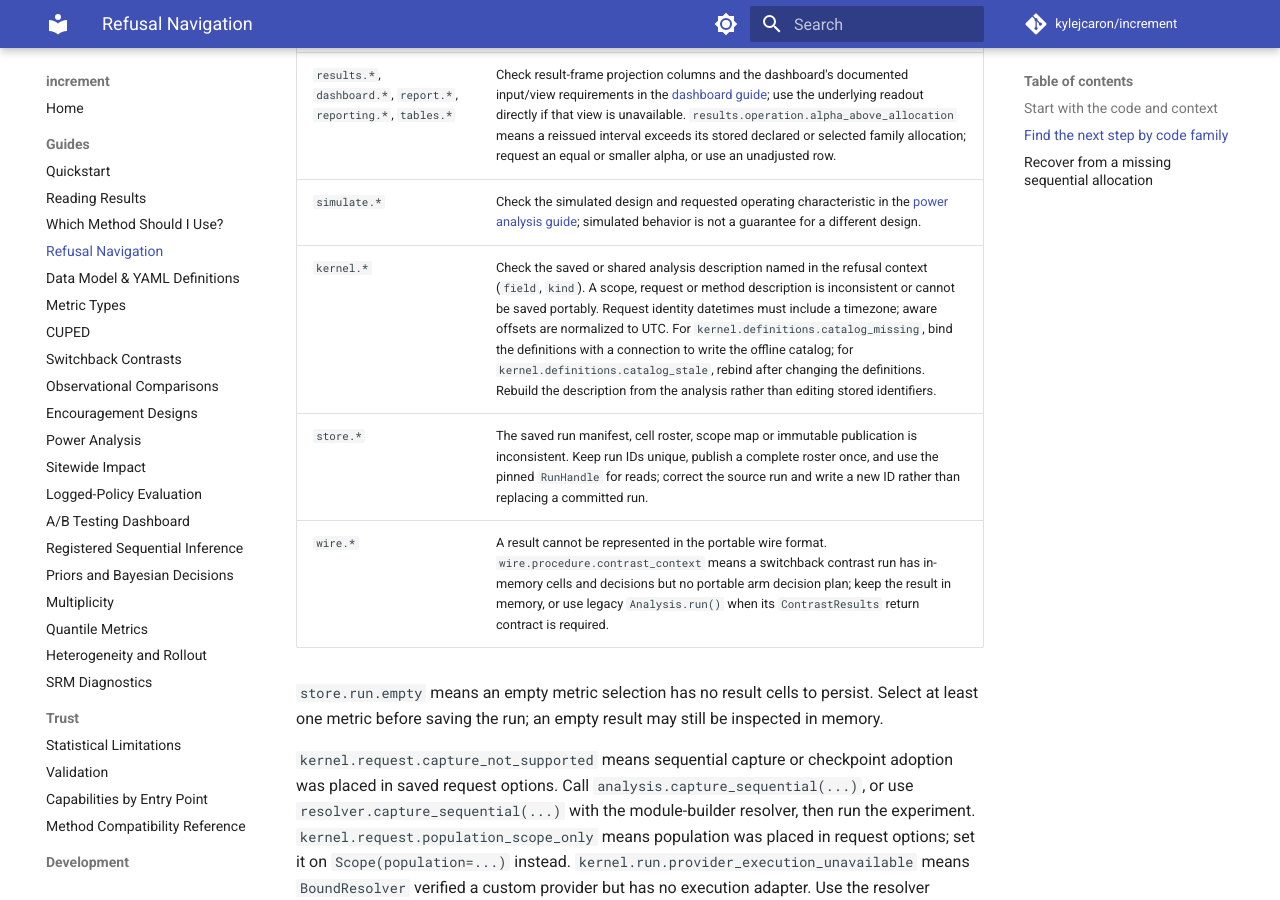
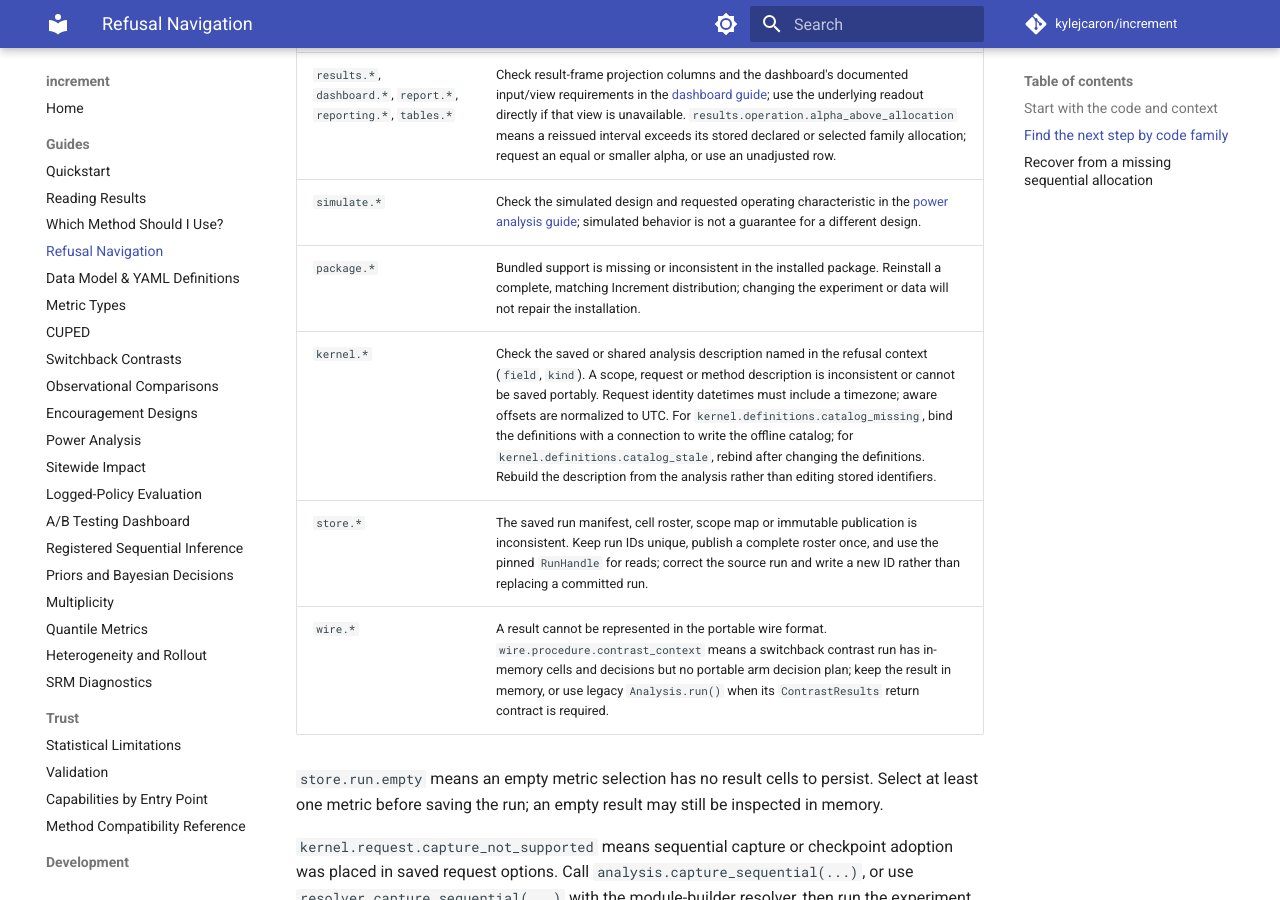
Before and after one commit to kylejcaron/increment, an MkDocs documentation site: the page built from docs/guides/refusals.md, in a window 1280 px wide and 900 px high, scrolled down 1800 px. Built offline with MkDocs 1.6.1 and Material for MkDocs 9.7.7, drawn with Linux system fonts in a browser that asks for light colours; comment, search, counter and statistics services are not loaded.

Commit message:
Keep operation compiler inputs and recovery guidance current

```diff
--- a/docs/guides/refusals.md
+++ b/docs/guides/refusals.md
@@ -35,6 +35,7 @@
 | `cate.*`, `logged_policy.*` | Check identification and support assumptions in [heterogeneity](heterogeneity-and-rollout.md) or [logged policies](logged-policy.md); select a supported estimand rather than weakening a validity gate. |
 | `results.*`, `dashboard.*`, `report.*`, `reporting.*`, `tables.*` | Check result-frame projection columns and the dashboard's documented input/view requirements in the [dashboard guide](dashboard.md); use the underlying readout directly if that view is unavailable. `results.operation.alpha_above_allocation` means a reissued interval exceeds its stored declared or selected family allocation; request an equal or smaller alpha, or use an unadjusted row. |
 | `simulate.*` | Check the simulated design and requested operating characteristic in the [power analysis guide](power-analysis.md); simulated behavior is not a guarantee for a different design. |
+| `package.*` | Bundled support is missing or inconsistent in the installed package. Reinstall a complete, matching Increment distribution; changing the experiment or data will not repair the installation. |
 | `kernel.*` | Check the saved or shared analysis description named in the refusal context (`field`, `kind`). A scope, request or method description is inconsistent or cannot be saved portably. Request identity datetimes must include a timezone; aware offsets are normalized to UTC. For `kernel.definitions.catalog_missing`, bind the definitions with a connection to write the offline catalog; for `kernel.definitions.catalog_stale`, rebind after changing the definitions. Rebuild the description from the analysis rather than editing stored identifiers. |
 | `store.*` | The saved run manifest, cell roster, scope map or immutable publication is inconsistent. Keep run IDs unique, publish a complete roster once, and use the pinned `RunHandle` for reads; correct the source run and write a new ID rather than replacing a committed run. |
 | `wire.*` | A result cannot be represented in the portable wire format. `wire.procedure.contrast_context` means a switchback contrast run has in-memory cells and decisions but no portable arm decision plan; keep the result in memory, or use legacy `Analysis.run()` when its `ContrastResults` return contract is required. |
```
Also changed, not shown: 1 other file.
